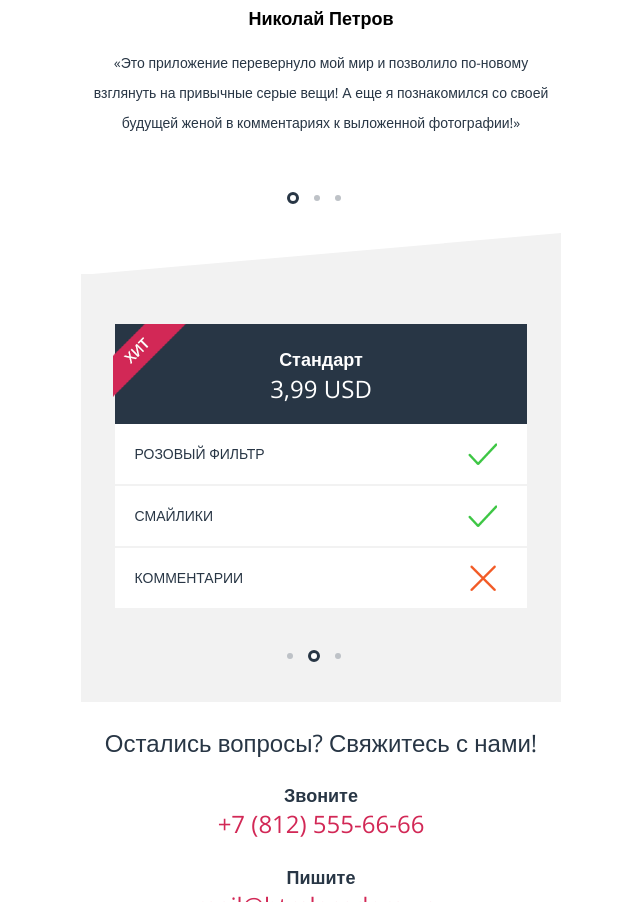
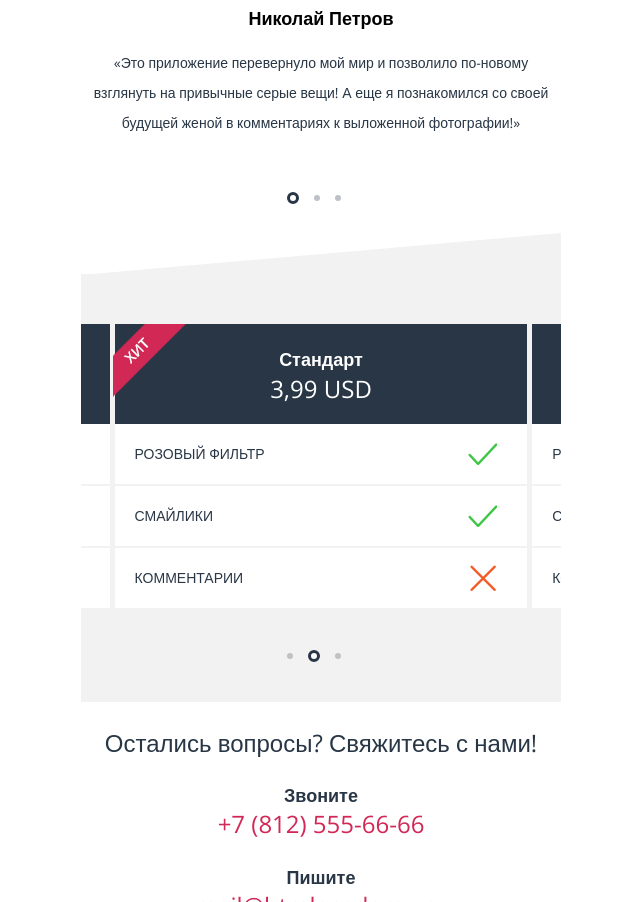
Before and after one commit to DiasNurdicanov/63990-pink, a website: page index.html in a window 1280 px wide. Shown: the part 1561-2463 px from the top of the page, without its empty margins (319-959 px from the left). Drawn offline with nearby package versions, Linux system fonts and the light colour scheme; files that its build step writes are made by us from their sources.

Commit message:
доверстана таблица(костыльно :D)

```diff
--- a/index.html
+++ b/index.html
@@ -77,16 +77,17 @@
 				</div>
 			</div>
 			<div class="slider slider--grey">
+				<div class="slider__inner">
 					<div class="tarif">
-					<ul class="tarif__list tarif--hit">
+						<ul class="tarif__list">
 							<li class="tarif__title"><span class="tarif__name">Стандарт</span> 3,99 USD</li>
 							<li class="tarif__item tarif__item--selected">Розовый фильтр</li>
 							<li class="tarif__item tarif__item--selected">Смайлики</li>
 							<li class="tarif__item tarif__item--nonselected">Комментарии</li>
 						</ul>
 					</div>
-				<!--<div class="tarif tarif--hit">
-					<ul class="tarif__list">
+					<div class="tarif">
+						<ul class="tarif__list  tarif--hit">
 							<li class="tarif__title"><span class="tarif__name">Стандарт</span> 3,99 USD</li>
 							<li class="tarif__item tarif__item--selected">Розовый фильтр</li>
 							<li class="tarif__item tarif__item--selected">Смайлики</li>
@@ -100,7 +101,8 @@
 							<li class="tarif__item tarif__item--selected">Смайлики</li>
 							<li class="tarif__item tarif__item--nonselected">Комментарии</li>
 						</ul>
-				</div>-->
+					</div>
+				</div>
 				<div class="pages">
 				 	<ul class="pages__list">
 						<li class="pages__item"><a href="#" class="pages__link">1</a></li>
--- a/less/style.less
+++ b/less/style.less
@@ -212,9 +212,9 @@ body{
 }
 .slider--grey{
 	background: #f2f2f2;
-	position: relative;
 	margin-top: 30px;
 	padding-top: 50px;
+	min-height: 286px;
 
 	&:before{
 		content: '';
@@ -228,11 +228,28 @@ body{
 		z-index: -1;
 	}
 }
+.slider{
+	position: relative;
+
+	&__inner{
+		position: relative;
+		overflow: hidden;
+		min-height:286px;
+	}
+}
 .tarif{
 	display: inline-block;
 	vertical-align: top;
+	position: absolute;
 	width: 86%;
 	margin: 0 7%;
+
+	&:first-of-type{
+		left:-87%;
+	}
+	&:nth-of-type(3){
+		right:-87%;
+	}
 
 	&__list{
 		padding: 0;
@@ -243,15 +260,14 @@ body{
 		padding: 20px 0;
 		background: @base-color;
 		text-align: center;
-		.font(24px; 300; white; 30px;)
+		.font(24px; 300; white; 30px;);
+		position: relative;
 	}
 	&__name{
 		display: block;
 		.font(18px; 700; white; 30px;);
 	}
 	&--hit{
-		position: relative;
-		top:0;
 
 		&:before{
 			content: '';
@@ -262,6 +278,7 @@ body{
 			position: absolute;
 			left: -2px;
 			top: 0;
+			z-index: 1;
 		}
 	}
 	&__item{
```
Lines whose indentation alone changed are shown as unchanged.
